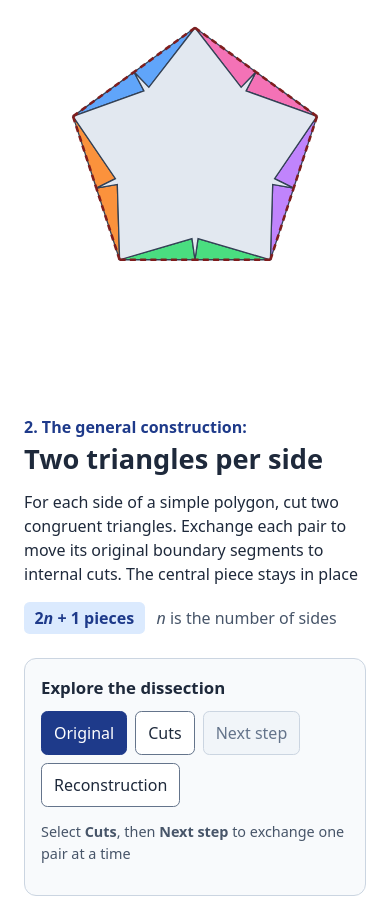
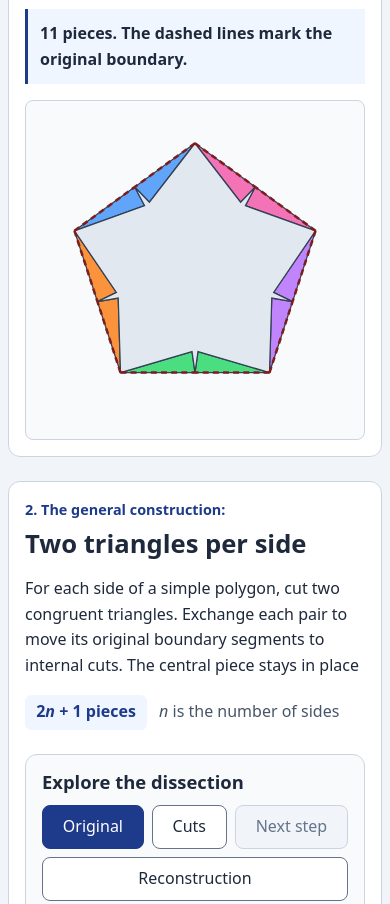
Before and after one commit to RobertoCuevasP/Inside-Out-Disections, a plain HTML site: page index.html in a window 390 px wide. Shown: the part 767-1671 px from the top of the page. Drawn offline with Linux system fonts and the light colour scheme.

Commit message:
Unified style

```diff
--- a/src/style.css
+++ b/src/style.css
@@ -1,88 +1,152 @@
-.intro {
-    max-width: 48rem;
-    margin: 0 auto 2rem;
-    padding: 1rem;
-    line-height: 1.5;
+:root {
+    --page-bg: #f1f5f9;
+    --surface: #ffffff;
+    --soft-bg: #f8fafc;
+    --ink: #1e293b;
+    --muted: #475569;
+    --accent: #1e3a8a;
+    --accent-soft: #eff6ff;
+    --border: #cbd5e1;
 }
 
-.intro-eyebrow {
-    margin-bottom: 0.25rem;
+* {
+    box-sizing: border-box;
+}
+
+body {
+    margin: 0;
+    padding: 1rem;
+    background: var(--page-bg);
+    color: var(--ink);
+    font-family: system-ui, sans-serif;
+    font-size: 1rem;
+    line-height: 1.6;
+}
+
+.intro,
+.demo-section {
+    max-width: 68rem;
+    margin: 0 auto 1.5rem;
+    padding: clamp(1rem, 3vw, 2rem);
+    border: 1px solid var(--border);
+    border-radius: 1rem;
+    background: var(--surface);
+}
+
+h1,
+h2,
+h3 {
+    line-height: 1.2;
+}
+
+h1 {
+    margin: 0 0 1rem;
+    font-size: clamp(2rem, 6vw, 3rem);
+}
+
+h2 {
+    margin: 0 0 1rem;
+    font-size: clamp(1.6rem, 4vw, 2.2rem);
+}
+
+h3 {
+    margin: 1.5rem 0 0.75rem;
+    font-size: 1.15rem;
+}
+
+p {
+    margin: 0 0 1rem;
+}
+
+a {
+    color: var(--accent);
+    text-underline-offset: 0.2em;
+}
+
+.intro header,
+.general-header,
+.regular-explanation {
+    max-width: 48rem;
+}
+
+.intro-eyebrow,
+.general-kicker {
+    margin-bottom: 0.5rem;
+    color: var(--accent);
     font-size: 0.9rem;
     font-weight: 600;
 }
 
-.intro h1 {
-    margin-top: 0;
+.general-header {
+    margin-bottom: 1.5rem;
 }
 
-.intro-controls {
+.intro-controls,
+.general-buttons {
     display: flex;
     flex-wrap: wrap;
     gap: 0.5rem;
+    margin-bottom: 0.75rem;
 }
 
-.intro-controls button {
+button,
+select {
     min-height: 44px;
-    padding: 0.4rem 0.8rem;
+    padding: 0.5rem 0.85rem;
+    border: 1px solid #64748b;
+    border-radius: 0.5rem;
+    background: var(--surface);
+    color: var(--ink);
+    font: inherit;
 }
 
-.intro-controls button[aria-pressed="true"] {
-    background: #1e3a8a;
-    color: #fff;
-    border-color: #1e3a8a;
+button {
+    cursor: pointer;
 }
 
-#intro-drawing {
-    display: block;
-    width: min(100%, 26rem);
-    height: auto;
-    margin-inline: auto;
+button:not(:disabled):hover {
+    background: var(--accent-soft);
+    border-color: var(--accent);
 }
 
-.demo-section {
-    --general-ink: #1e293b;
-    --general-muted: #475569;
-    --general-accent: #1e3a8a;
-    --general-border: #cbd5e1;
-
-    max-width: 68rem;
-    margin: 0 auto 2rem;
-    padding: 1.5rem 1rem;
-    color: var(--general-ink);
-    font-family: system-ui, sans-serif;
-    line-height: 1.5;
+button[aria-pressed="true"],
+#next-swap:not(:disabled),
+#regular-next:not(:disabled) {
+    border-color: var(--accent);
+    background: var(--accent);
+    color: #ffffff;
 }
 
-.general-header {
-    max-width: 44rem;
-    margin-bottom: 1.5rem;
+button[aria-pressed="true"]:hover,
+#next-swap:not(:disabled):hover,
+#regular-next:not(:disabled):hover {
+    background: #172e70;
+    color: #ffffff;
 }
 
-.general-kicker {
-    margin-bottom: 0.25rem;
-    color: var(--general-accent);
+button:disabled {
+    border-color: var(--border);
+    background: #f1f5f9;
+    color: #64748b;
+    cursor: default;
+}
+
+button:focus-visible,
+select:focus-visible,
+a:focus-visible {
+    outline: 3px solid #2563eb;
+    outline-offset: 3px;
+}
+
+label[for="regular-sides"] {
+    display: block;
+    margin-bottom: 0.4rem;
     font-weight: 600;
 }
 
-.general-header h2 {
-    margin: 0;
-    font-size: clamp(1.7rem, 4vw, 2.5rem);
-    line-height: 1.15;
-}
-
-.general-formula {
-    display: flex;
-    flex-wrap: wrap;
-    align-items: baseline;
-    gap: 0.35rem 0.75rem;
-    color: var(--general-muted);
-}
-
-.general-formula strong {
-    padding: 0.25rem 0.65rem;
-    border-radius: 0.35rem;
-    background: #dbeafe;
-    color: var(--general-accent);
+#regular-sides {
+    max-width: 100%;
+    margin-bottom: 1rem;
 }
 
 .general-layout {
@@ -94,70 +158,70 @@
     display: grid;
     align-content: start;
     gap: 1rem;
+    min-width: 0;
 }
 
 .general-controls > div,
-.general-figure {
+.general-figure,
+.regular-diagram {
+    min-width: 0;
     margin: 0;
     padding: 1rem;
-    border: 1px solid var(--general-border);
+    border: 1px solid var(--border);
     border-radius: 0.75rem;
 }
 
 .general-controls > div {
-    background: #f8fafc;
+    background: var(--soft-bg);
 }
 
-.general-controls h3,
-.general-examples h3 {
-    margin: 0 0 0.65rem;
-    font-size: 1.05rem;
+.general-controls h3 {
+    margin-top: 0;
 }
 
-.general-buttons {
-    display: flex;
-    flex-wrap: wrap;
-    gap: 0.5rem;
+.general-figure {
+    background: var(--surface);
 }
 
-.general-buttons button {
-    min-height: 44px;
-    padding: 0.4rem 0.75rem;
-    border: 1px solid #64748b;
-    border-radius: 0.4rem;
-    background: #fff;
-    color: var(--general-ink);
-    font: inherit;
+#intro-drawing,
+#drawing,
+#regular-drawing {
+    display: block;
+    width: 100%;
+    height: auto;
+    margin-inline: auto;
+    border: 1px solid var(--border);
+    border-radius: 0.5rem;
+    background: var(--soft-bg);
 }
 
-.general-buttons button[aria-pressed="true"],
-.general-buttons #next-swap:not(:disabled) {
-    border-color: var(--general-accent);
-    background: var(--general-accent);
-    color: #fff;
+#intro-drawing,
+#regular-drawing {
+    max-width: 30rem;
 }
 
-.general-buttons button:disabled {
-    border-color: var(--general-border);
-    background: #f1f5f9;
-    color: #64748b;
+#intro-drawing {
+    margin-top: 1rem;
 }
 
-.general-buttons button:focus-visible {
-    outline: 3px solid #2563eb;
-    outline-offset: 2px;
+#intro-status,
+#step-description,
+#editor-status,
+#hexagon-example {
+    overflow-wrap: anywhere;
+    font-weight: 600;
 }
 
-.general-hint,
-.general-legend {
-    color: var(--general-muted);
-    font-size: 0.9rem;
+#intro-status,
+#editor-status {
+    padding: 0.75rem;
+    border-left: 3px solid var(--accent);
+    background: var(--accent-soft);
 }
 
-#editor-status,
-#step-description {
-    font-weight: 600;
-    overflow-wrap: anywhere;
+#step-description,
+#hexagon-example {
+    margin: 0.75rem 0;
 }
 
 #editor-status:empty,
@@ -165,14 +229,15 @@
     display: none;
 }
 
-#general-construction #drawing {
-    display: block;
-    width: 100%;
-    height: auto;
-    box-sizing: border-box;
-    border: 1px solid var(--general-border);
-    border-radius: 0.4rem;
-    background: #f8fafc;
+.general-hint,
+.general-legend,
+figcaption {
+    color: var(--muted);
+    font-size: 0.95rem;
+}
+
+.general-hint {
+    margin: 0.75rem 0 0;
 }
 
 .general-legend {
@@ -186,13 +251,58 @@
     border-top: 3px dashed #7f1d1d;
 }
 
-.general-examples {
+.regular-steps {
+    margin: 1rem 0;
+}
+
+.regular-explanation {
+    margin-top: 2rem;
+}
+
+.regular-diagram {
+    margin: 1rem 0 1.5rem;
+    background: var(--soft-bg);
+}
+
+.regular-diagram svg {
+    display: block;
+    width: min(100%, 25rem);
+    height: auto;
+    margin-inline: auto;
+}
+
+.regular-diagram figcaption {
     margin-top: 1rem;
 }
 
-@media (min-width: 52rem) {
+.general-formula {
+    display: flex;
+    flex-wrap: wrap;
+    align-items: baseline;
+    gap: 0.5rem 0.75rem;
+    color: var(--muted);
+}
+
+.general-formula strong,
+.regular-bound {
+    background: var(--accent-soft);
+    color: var(--accent);
+}
+
+.general-formula strong {
+    padding: 0.3rem 0.7rem;
+    border-radius: 0.4rem;
+}
+
+.regular-bound {
+    padding: 1rem;
+    border-left: 4px solid var(--accent);
+    line-height: 1.8;
+}
+
+@media (min-width: 60rem) {
     .general-layout {
-        grid-template-columns: minmax(0, 1fr) minmax(0, 18rem);
+        grid-template-columns: minmax(0, 1fr) 20rem;
         align-items: start;
     }
 
@@ -207,50 +317,19 @@
     }
 }
 
-.regular-steps {
-    margin: 0.75rem 0;
+@media (max-width: 35rem) {
+    body {
+        padding: 0.5rem;
+    }
+
+    .intro,
+    .demo-section {
+        padding: 1rem;
+        border-radius: 0.75rem;
+    }
+
+    .intro-controls button,
+    .general-buttons button {
+        flex: 1 1 auto;
+    }
 }
-
-#regular-drawing {
-    display: block;
-    width: min(100%, 27rem);
-    height: auto;
-    margin-inline: auto;
-}
-
-.regular-explanation {
-    max-width: 44rem;
-    margin-top: 2rem;
-}
-
-.regular-explanation h3 {
-    margin-top: 1.75rem;
-}
-
-.regular-diagram {
-    margin: 1rem 0;
-    padding: 1rem;
-    border: 1px solid #cbd5e1;
-    border-radius: 0.75rem;
-    background: #f8fafc;
-}
-
-.regular-diagram svg {
-    display: block;
-    width: min(100%, 25rem);
-    height: auto;
-    margin-inline: auto;
-    font-family: system-ui, sans-serif;
-}
-
-.regular-diagram figcaption {
-    margin-top: 0.75rem;
-    color: #334155;
-}
-
-.regular-bound {
-    padding: 0.75rem 1rem;
-    border-left: 4px solid #1e3a8a;
-    background: #eff6ff;
-    line-height: 1.7;
-}
```
